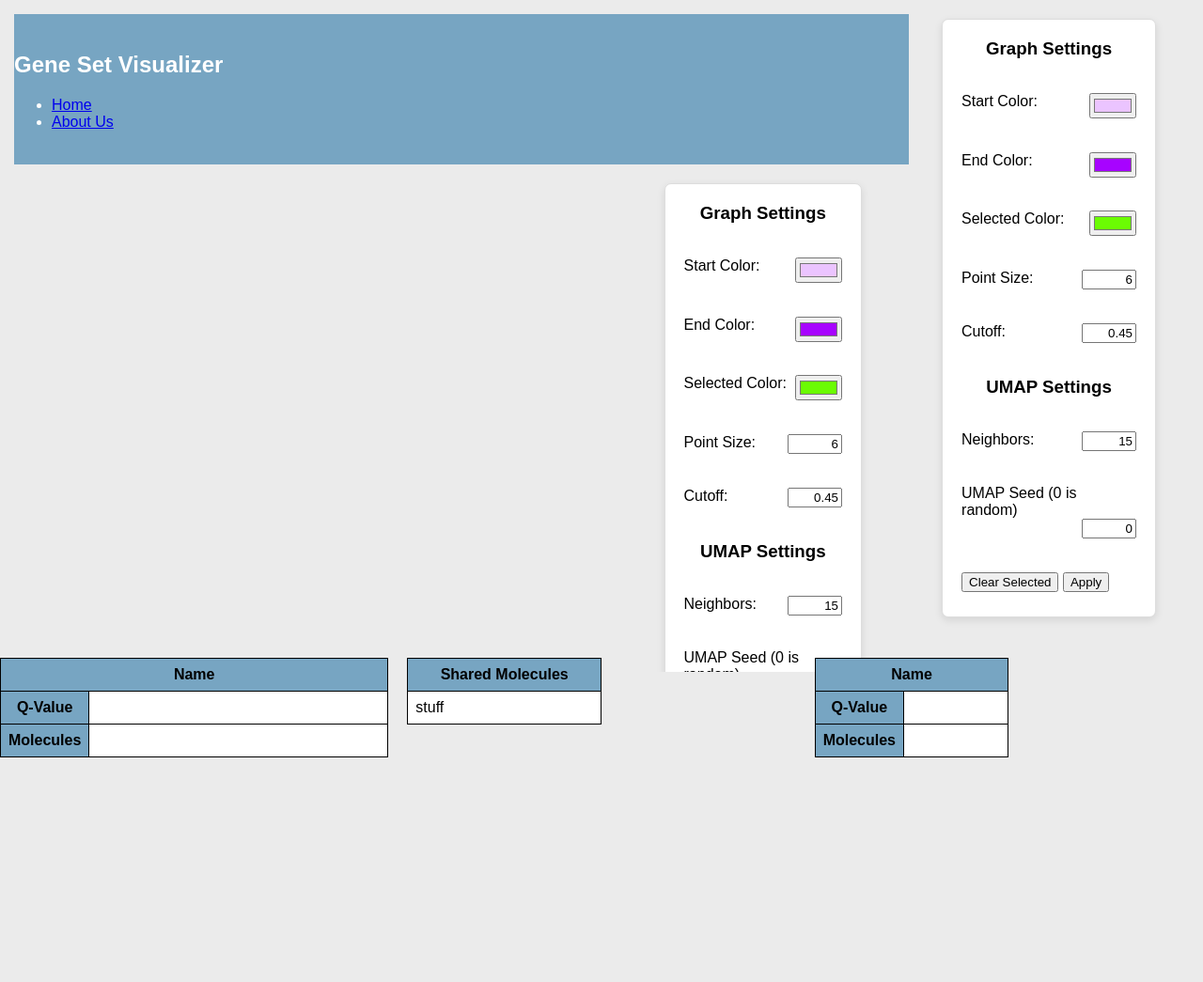
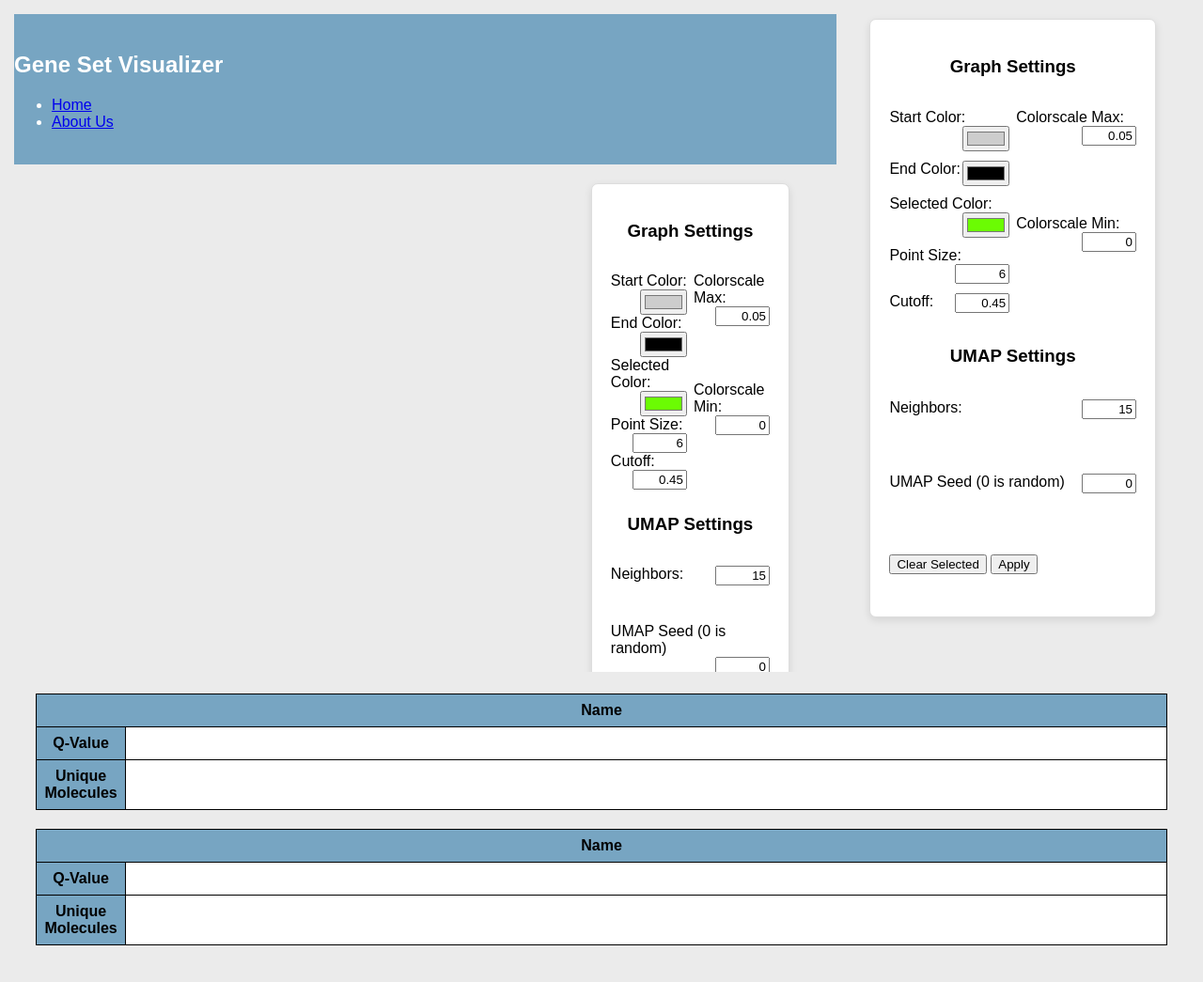
Before and after one commit to JasonCourtois/Gene-Set-Plot, a Django app: template myapp/templates/base.html in a window 1280 px wide. Shown: the part 160-1205 px from the top of the page at 94% size. Before the commit the page ends 966 px from the top, so only its background shows below. Run offline with Django 3.2, Linux system fonts and the light colour scheme; the template is opened without the code that fills it, so the values that code supplies are empty.

Commit message:
boutta fuck shit up wish me luck :salute:

```diff
--- a/myapp/templates/base.html
+++ b/myapp/templates/base.html
@@ -28,15 +28,17 @@
     </div>
     <div class="graph-container">
       <iframe id="graph" src="{% url 'read_graph' %}" frameborder="0"></iframe>
+      <div class="settings-wrapper">
         <div class="settings">
           <div class="visual-title"><h3>Graph Settings</h3></div>
+          <div class="graph-settings-1">
             <div class="setting-pair">
               <label for="point-start-color">Start Color:</label>
               <input
                 type="color"
                 id="point-start-color"
                 name="point-start-color"
-            value="#EBC4FF"
+                value="#CDCDCD"
               />
             </div>
             <div class="setting-pair">
@@ -45,7 +47,7 @@
                 type="color"
                 id="point-end-color"
                 name="point-end-color"
-            value="#A703FF"
+                value="#000000"
               />
             </div>
             <div class="setting-pair">
@@ -77,7 +79,29 @@
                 step="0.01"
               />
             </div>
+          </div>
+          <div class="graph-settings-2">
+            <div class="setting-pair">
+              <label for="colorscale-max">Colorscale Max:</label>
+              <input
+                type="numeric"
+                id="colorscale-max"
+                name="colorscale-max"
+                value="0.05"
+              />
+            </div>
+            <div class="setting-pair">
+              <label for="colorscale-min">Colorscale Min:</label>
+              <input
+                type="numeric"
+                id="colorscale-min"
+                name="colorscale-min"
+                value="0"
+              />
+            </div>
+          </div>
           <div class="umap-title"><h3>UMAP Settings</h3></div>
+          <div class="umap-settings">
             <div class="setting-pair">
               <label for="neighbors">Neighbors:</label>
               <input
@@ -92,11 +116,13 @@
               <label for="seed">UMAP Seed (0 is random)</label>
               <input type="numeric" id="seed" name="seed" value="0" step="1" />
             </div>
+          </div>
           <div class="button-container">
             <button onclick="clearSelected()">Clear Selected</button>
             <button onclick="updateSettings()">Apply</button>
           </div>
           <script src="{% static 'myapp/js/update_settings.js' %}"></script>
+        </div>
       </div>
     </div>
 
@@ -114,25 +140,13 @@
               <td id="qvalue-1"></td>
             </tr>
             <tr>
-              <th>Molecules</th>
+              <th>Unique Molecules</th>
               <td id="molecules-1"></td>
             </tr>
           </tbody>
         </table>
       </div>
-      <div class="shared-wrapper">
-        <table id="shared">
-          <thead>
-            <tr>
-              <th>Shared Molecules</th>
-            </tr>
-          </thead>
-          <tr>
-            <td>stuff</td>
-          </tr>
-        </table>
-      </div>
-      <div class="shared-wrapper">
+      <div class="table-wrapper">
         <table id="table-2">
           <thead>
             <tr>
@@ -145,7 +159,7 @@
               <td id="qvalue-2"></td>
             </tr>
             <tr>
-              <th>Molecules</th>
+              <th>Unique Molecules</th>
               <td id="molecules-2"></td>
             </tr>
           </tbody>
--- a/static/myapp/css/style.css
+++ b/static/myapp/css/style.css
@@ -20,14 +20,77 @@ body {
   flex-shrink: 0;
 }
 
-#selected-points-container {
-  display: grid;
-  grid-template-columns: repeat(3, 1fr);
-  gap: 20px
+.nav-bar {
+  background-color: #77a5c2;
+  color: #fff;
+  padding: 20px 0;
 }
 
-.shared-wrapper {
-  width: 50%;
+.settings-wrapper {
+  background-color: #ffffff;
+  border: 1px solid #ddd;
+  box-shadow: 0 3px 9px rgba(0, 0, 0, 0.1);
+  border-radius: 7px;
+  height: 85%;
+  padding: 20px;
+  margin: 20px;
+  margin-right: 50px;
+  width: 30%;
+}
+
+.settings {
+  display: grid;
+  grid-template-columns: repeat(2, 1fr);
+  grid-template-rows: 1.5fr 5fr 1.5fr 3.5fr 1fr;
+  grid-column-gap: 7px;
+  grid-row-gap: 7px;
+  height: 100%;
+}
+
+.visual-title {
+  grid-area: 1 / 1 / 2 / 3;
+  margin: 0px;
+  text-align: center;
+}
+
+.graph-settings-1 {
+  grid-area: 2 / 1 / 3 / 2;
+  display: grid;
+
+}
+.graph-settings-2 {
+  grid-area: 2 / 2 / 3 / 3;
+  display: grid;
+}
+.umap-title {
+  grid-area: 3 / 1 / 4 / 3;
+  text-align: center;
+}
+.umap-settings {
+  grid-area: 4 / 1 / 5 / 3;
+  display: grid;
+}
+.button-container {
+  grid-area: 5 / 1 / 6 / 3;
+}
+
+.setting-pair label {
+  float: left;
+}
+.setting-pair input {
+  float: right;
+  text-align: right;
+  width: 50px;
+}
+
+#selected-points-container {
+  padding: 3%;
+  display: grid;
+  gap: 20px;
+}
+
+.table-wrapper {
+  box-sizing: border-box;
 }
 
 table {
@@ -46,52 +109,14 @@ td {
 }
 
 thead {
+  word-break: break-all;
   background-color: #77a5c2;
   text-align: center;
 }
 
 tbody th {
-  background-color:#77a5c2;
+  background-color: #77a5c2;
   text-align: center;
   vertical-align: top;
-  width: 10%;
+  width: 10px;
 }
-
-.nav-bar {
-  background-color: #77a5c2;
-  color: #fff;
-  padding: 20px 0;
-}
-
-.settings {
-  background-color: #ffffff;
-  border: 1px solid #ddd;
-  box-shadow: 0 3px 9px rgba(0, 0, 0, 0.1);
-  border-radius: 7px;
-  display: grid;
-  row-gap: 5%;
-  height: 85%;
-  padding: 20px;
-  margin: 20px;
-  margin-right: 50px;
-  width: 250px;
-}
-
-.settings label {
-  float: left;
-}
-.settings input {
-  float: right;
-  text-align: right;
-  width: 50px;
-}
-
-.visual-title h3 {
-  margin: 0px;
-  text-align: center;
-}
-
-.umap-title h3 {
-  margin: 0px;
-  text-align: center;
-}
--- a/static/myapp/js/modify_selected.js
+++ b/static/myapp/js/modify_selected.js
@@ -16,17 +16,17 @@ function updateContent() {
     clearTable(1, 2);
     return;
   } else if (selecteditems.length === 1) {
+    set1 = selecteditems[0]["molecules"];
     clearTable(2, 2);
   } else {
-    console.log(selecteditems);
     set1 = new Set(selecteditems[0]["molecules"].split(" "));
     set2 = new Set(selecteditems[1]["molecules"].split(" "));
 
-    let result = findIntersectionAndDifference(set1, set2)
+    let result = findIntersectionAndDifference(set1, set2);
 
-    shared = [...result[0]].join(" ")
-    set1 = [...result[1]].join(" ")
-    set2 = [...result[2]].join(" ")
+    shared = [...result[0]].join(" ");
+    set1 = [...result[1]].join(" ");
+    set2 = [...result[2]].join(" ");
   }
 
   for (let i = 0; i < selecteditems.length; i++) {
@@ -36,7 +36,11 @@ function updateContent() {
 
     qvalue.innerHTML = selecteditems[i]["qValue"];
     set_name.innerHTML = "Name: " + selecteditems[i]["setName"];
-    molecules.innerHTML = selecteditems[i]["molecules"];
+    if (i === 0) {
+      molecules.innerHTML = set1;
+    } else {
+      molecules.innerHTML = set2;
+    }
   }
 }
 
@@ -46,7 +50,6 @@ updateContent();
 // Listen for changes in local storage and update content accordingly
 window.addEventListener("storage", function (e) {
   if (e.key === "selected") {
-    console.log("bruh?");
     updateContent();
   }
 });
@@ -66,7 +69,6 @@ function findIntersectionAndDifference(set1, set2) {
   const intersection = new Set();
   const difference1 = new Set();
   const difference2 = set2;
-  console.log(set2);
   for (let i of set1) {
     if (set2.has(i)) {
       intersection.add(i);
--- a/static/myapp/js/update_settings.js
+++ b/static/myapp/js/update_settings.js
@@ -5,16 +5,20 @@ const selectedColor = document.getElementById("selected-color");
 const cutoff = document.getElementById("cutoff");
 const seed = document.getElementById("seed");
 const neighbors = document.getElementById("neighbors");
+const colorscaleMax = document.getElementById("colorscale-max");
+const colorscaleMin = document.getElementById("colorscale-min");
 
 const defaultSettings = {
   pointSize: "6",
-  pointStartColor: "#EBC4FF",
-  pointEndColor: "#a703ff",
+  pointStartColor: "#CDCDCD",
+  pointEndColor: "#000000",
   selectedColor: "#6bfc03",
   cutoff: "0.45",
   seed: "0",
   neighbors: "15",
   umapChange: false,
+  colorscaleMax: "0.05",
+  colorscaleMin: "0",
 };
 
 if (localStorage.getItem("settings") !== null) {
@@ -33,6 +37,8 @@ function displayValues(settings) {
   cutoff.value = settings["cutoff"];
   seed.value = settings["seed"];
   neighbors.value = settings["neighbors"];
+  colorscaleMax.value = settings["colorscaleMax"];
+  colorscaleMin.value = settings["colorscaleMin"];
 }
 
 function updateSettings() {
@@ -44,6 +50,8 @@ function updateSettings() {
     cutoff: cutoff.value,
     seed: seed.value,
     neighbors: neighbors.value,
+    colorscaleMax: colorscaleMax.value,
+    colorscaleMin: colorscaleMin.value,
     umapChange: false,
   };
 
```
Also changed, not shown: myapp/templates/graph.html (+45 -4 lines). Lines whose indentation alone changed are shown as unchanged.
